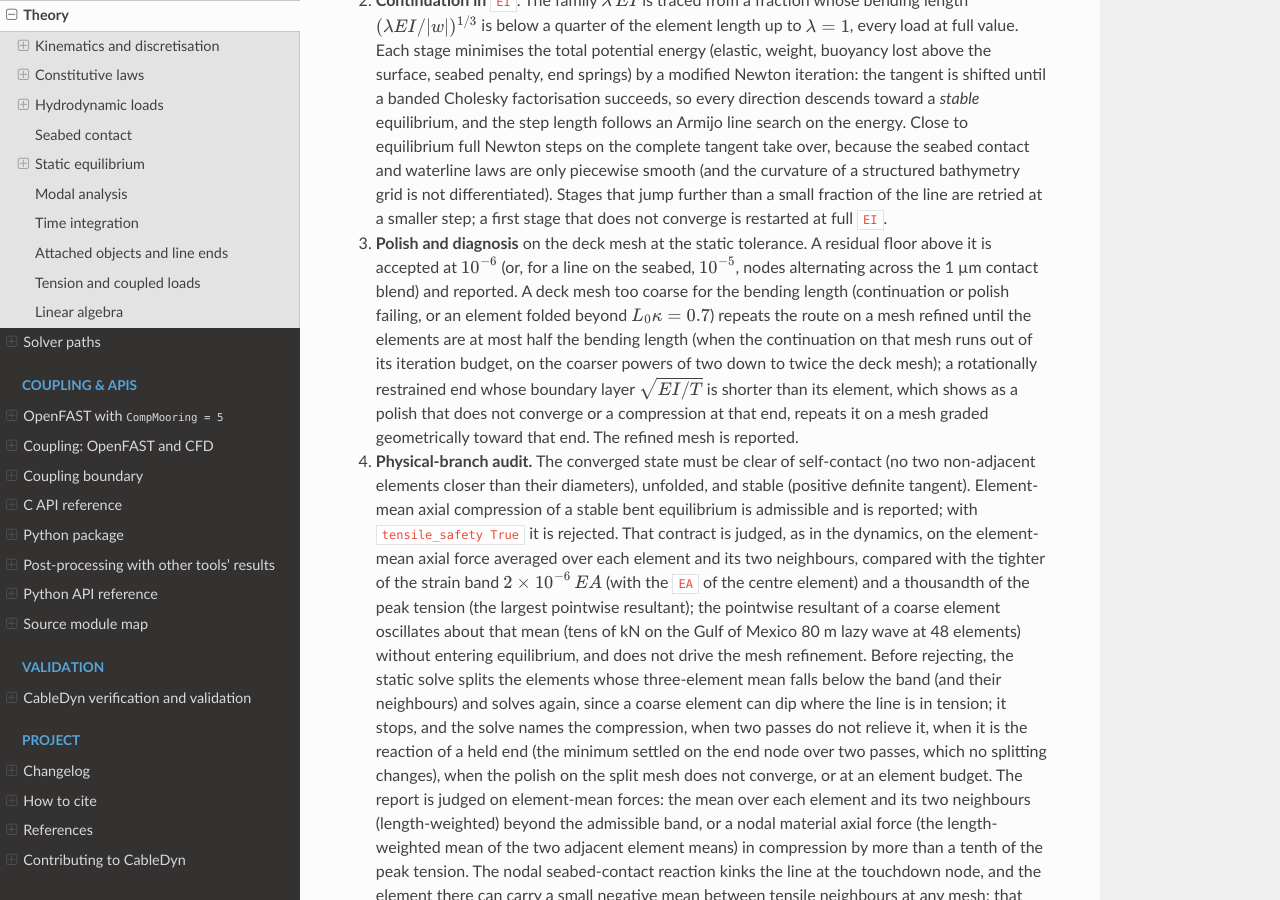
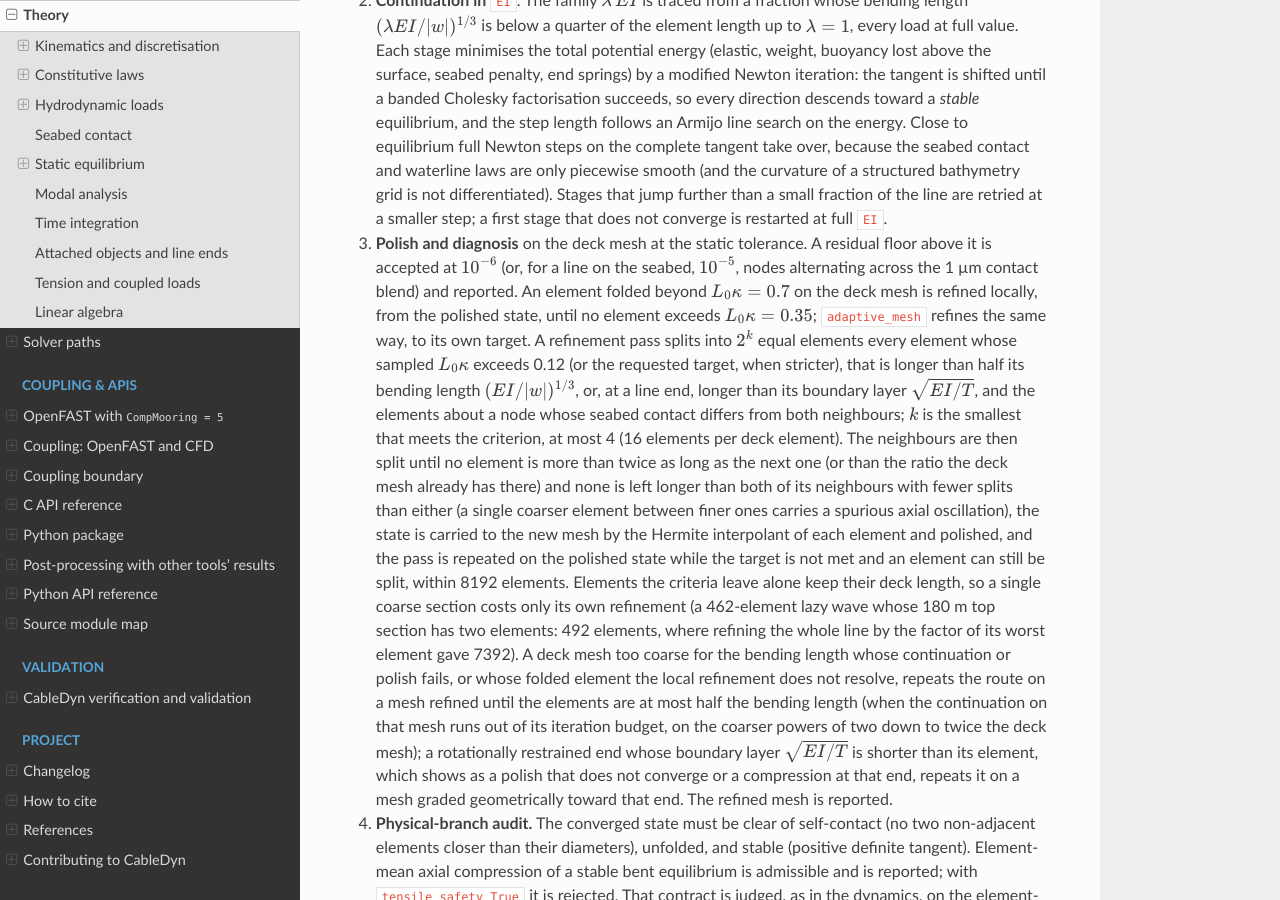
Before and after one commit to SMI-Lab-Inha/CableDyn, a Sphinx documentation site: the page built from doc/theory.rst, in a window 1280 px wide and 900 px high, scrolled down 23781 px. Built offline with Sphinx 7.4.7 and the Read the Docs theme 3.1.0, drawn with Linux system fonts in a browser that asks for light colours; some of the changed text lies outside the part shown.

Commit message:
fix(statics): refine locally; robust attachment polish
- A finite-EI static solve whose resolution check failed refined the
  whole line uniformly, up to 16x, even when one region was coarse: two
  decks went from 462 to 7392 elements and took 6-13 s. AutoMesh now
  refines locally (option local_refinement, on for every deck route):
  only the elements whose curvature resolution, bending length,
  boundary layer or contact change requires it are split into 2-16
  equal children, graded so neighbours differ by at most a factor of
  two. The pass starts under exactly the old conditions, the caps and
  audits are unchanged. R6: 6.6 s / 7392 elements -> 0.30 s / 492
  (end tensions within 3.5e-7, nodes 0.7 mm); the statics matrix
  refining decks 76 -> 31 s CPU, results within 0.21 % of peak end
  tension of the uniform refinement. Decks that do not refine are
  byte-identical.
- The attachment polish of a lazy wave with 25 discrete buoyancy
  modules on a refined mesh in a 0.3 m/s cross current failed at load
  fraction 0.125 (seabed friction: the first Newton update raised the
  residual 300-fold). A failed step is now retried from the last
  converged state with pseudo-transient continuation, the merit line
  search and halved load steps down to 1/1024; the case solves within
  0.04 % (fairlead) / 0.2 % (anchor) of its smeared twin. Decks whose
  steps converge take the unchanged path.

Tests: attachment_cross_current (four discrete-module decks against
smeared twins), local-mode AutoMesh cases.

Signed-off-by: Jae Hoon Seo <jaehoon.seo@inha.ac.kr>

```diff
--- a/doc/theory.rst
+++ b/doc/theory.rst
@@ -1276,9 +1276,26 @@ mesh-sequenced route described below first and this route as its fallback):
    does not converge is restarted at full ``EI``.
 3. **Polish and diagnosis** on the deck mesh at the static tolerance. A residual floor above it
    is accepted at :math:`10^{-6}` (or, for a line on the seabed, :math:`10^{-5}`, nodes
-   alternating across the 1 µm contact blend) and reported. A deck mesh too coarse for the
-   bending length (continuation or polish failing, or an element folded beyond
-   :math:`L_0\kappa = 0.7`) repeats the route on a mesh refined until the elements are at most
+   alternating across the 1 µm contact blend) and reported. An element folded beyond
+   :math:`L_0\kappa = 0.7` on the deck mesh is refined locally, from the polished state, until
+   no element exceeds :math:`L_0\kappa = 0.35`; ``adaptive_mesh`` refines the same way, to its
+   own target. A refinement pass splits into :math:`2^k` equal elements every element whose
+   sampled :math:`L_0\kappa` exceeds 0.12 (or the requested target, when stricter), that is
+   longer than half its bending length :math:`(EI/|w|)^{1/3}`, or, at a line end, longer than
+   its boundary layer :math:`\sqrt{EI/T}`, and the elements about a node whose seabed contact
+   differs from both neighbours; :math:`k` is the smallest that meets the criterion, at most 4
+   (16 elements per deck element). The neighbours are then split until no element is more than
+   twice as long as the next one (or than the ratio the deck mesh already has there) and none
+   is left longer than both of its neighbours with fewer splits than either (a single coarser
+   element between finer ones carries a spurious axial oscillation), the state is carried to
+   the new mesh by the Hermite interpolant of each element and polished, and the pass is
+   repeated on the polished state while the target is not met and an element can still be
+   split, within 8192 elements. Elements the criteria leave alone keep their deck length, so
+   a single coarse section costs only its own refinement (a 462-element lazy
+   wave whose 180 m top section has two elements: 492 elements, where refining the whole line
+   by the factor of its worst element gave 7392). A deck mesh too coarse for the bending length
+   whose continuation or polish fails, or whose folded element the local refinement does not
+   resolve, repeats the route on a mesh refined until the elements are at most
    half the bending length (when the continuation on that mesh runs out of its iteration
    budget, on the coarser powers of two down to twice the deck mesh); a rotationally
    restrained end whose boundary layer :math:`\sqrt{EI/T}` is shorter than its element, which
@@ -2311,7 +2328,16 @@ the nodal tangent :math:`\mathbf{m}_j/\lvert\mathbf{m}_j\rvert` (the line's Mori
 and, through :math:`\mathbf{m}_j`, the position tangent exactly. The statics start from the
 equilibrium with the net weight smeared over the node's two elements and continue to the lumped
 load in warm-started Newton solves; in a deck current the drag at rest is added and the final
-solve is repeated with the drag of its own solution until the nodes stop moving. As the pitch :math:`p` of identical modules shrinks, the discrete equilibrium
+solve is repeated with the drag of its own solution until the nodes stop moving. The load moves
+in eighths; a step whose damped Newton solve does not converge is repeated from the last
+converged state with pseudo-transient continuation and then with a residual-merit line search,
+and is halved (down to 1/1024) when neither converges. The smeared state carries no
+attachment drag, and on a frictional seabed, whose regularised friction force turns from its
+sticking stiffness to its sliding capacity over a short slip, the Newton update for a
+cross-flow drag can overshoot and diverge from the first step (a lazy wave with 25 modules in a
+0.3 m/s cross current on 2 m elements, even in steps of 1/64), which the pseudo-transient
+regularisation avoids.
+As the pitch :math:`p` of identical modules shrinks, the discrete equilibrium
 converges to the smeared section at :math:`O(p^2)`.
 
 **Line failure.** A ``FAILURE`` row detaches a line end from its point at a prescribed time or
```
Also changed, not shown: CHANGELOG.md (+40 -0 lines), CMakeLists.txt (+13 -0 lines), doc/troubleshooting.rst (+15 -0 lines), 5 other files.
